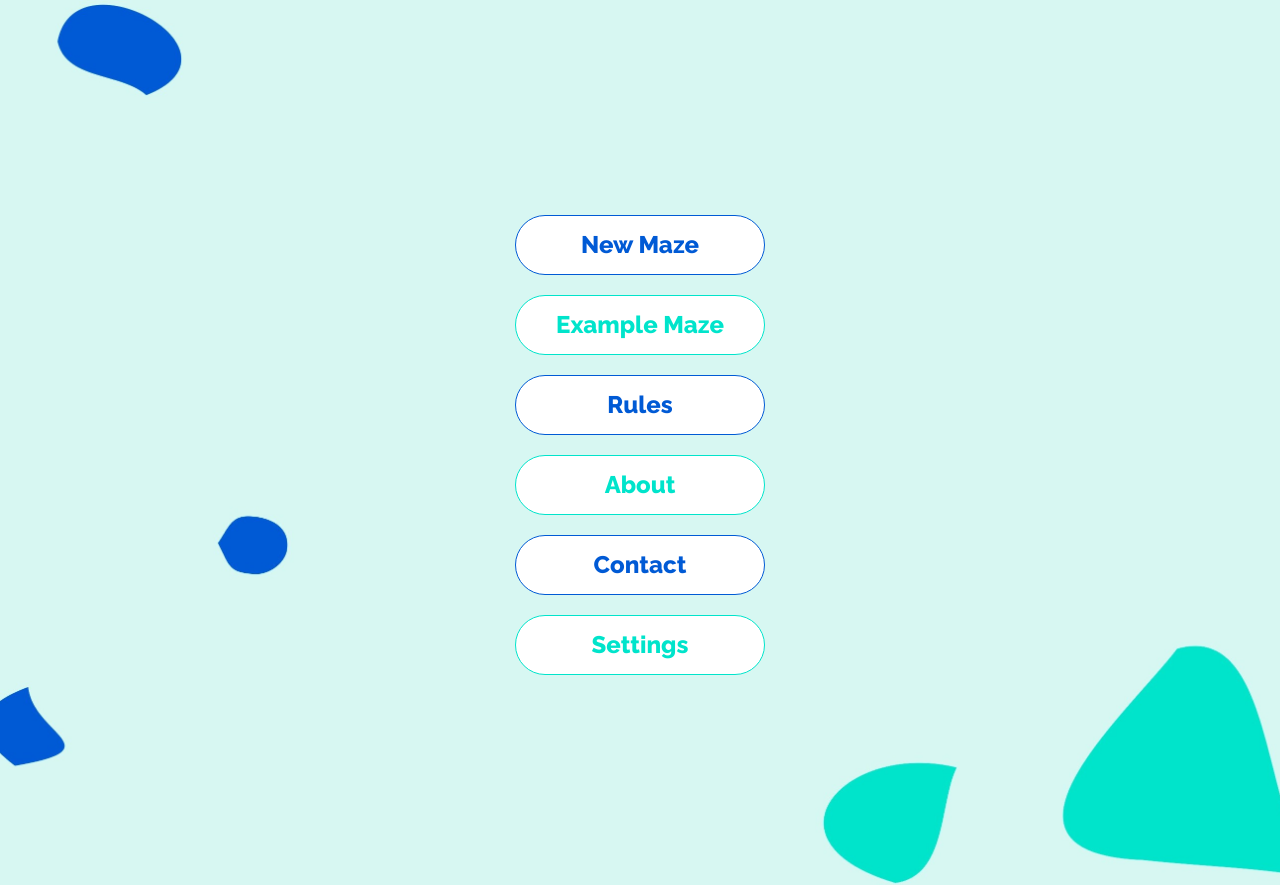
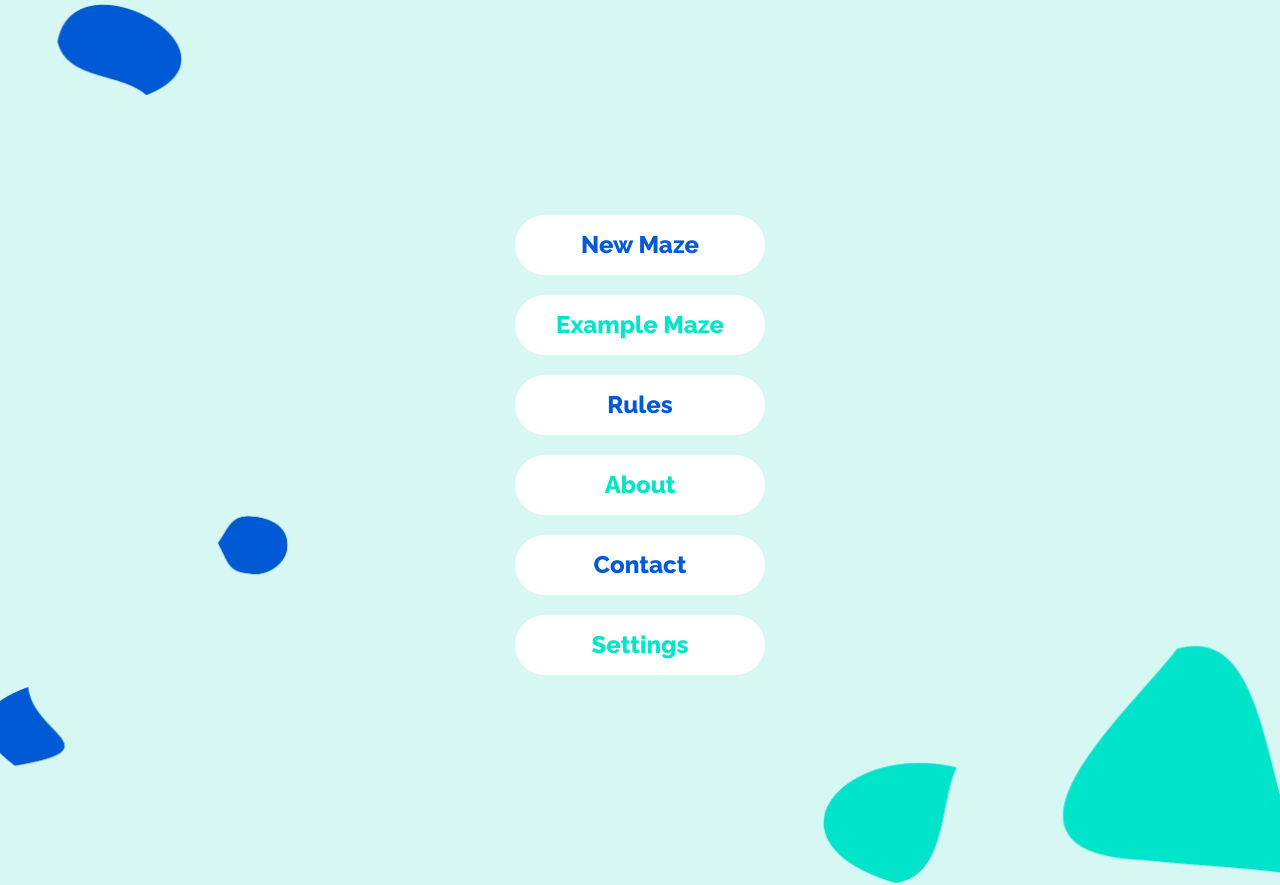
Before and after one commit to bil441/labirent-proje, a Flask app: page /menu in a window 1280 px wide. Run offline with Flask 2, Linux system fonts and the light colour scheme.

Commit message:
refactor

```diff
--- a/static/styles/aboutstyle.css
+++ b/static/styles/aboutstyle.css
@@ -40,7 +40,7 @@ p {
 .button-1 {
     margin-bottom: 10px;
     margin-top: 10px;
-    border: 1px solid #ff6798;
+    border: none;
     border-radius: 30px;
     width: 250px;
     height: 60px;
@@ -65,7 +65,7 @@ p {
 .button-2 {
     margin-bottom: 10px;
     margin-top: 10px;
-    border: 1px solid #7d05e0;
+    border: none;
     border-radius: 30px;
     width: 250px;
     height: 60px;
--- a/static/styles/contactstyle.css
+++ b/static/styles/contactstyle.css
@@ -51,7 +51,7 @@ p {
 .button-1 {
     margin-bottom: 10px;
     margin-top: 100px;
-    border: 1px solid #d4149e;
+    border: none;
     border-radius: 30px;
     width: 250px;
     height: 60px;
--- a/static/styles/examplestyle.css
+++ b/static/styles/examplestyle.css
@@ -35,7 +35,7 @@
 .options-btn {
     margin-bottom: 10px;
     margin-top: 10px;
-    border: 1px solid #74d0e9;
+    border: none;
     border-radius: 30px;
     width: 50%;
     height: 50px;
--- a/static/styles/menustyle.css
+++ b/static/styles/menustyle.css
@@ -26,9 +26,9 @@
 }
 
 .blue-button {
+    border: none;
     margin-bottom: 10px;
     margin-top: 10px;
-    border: 1px solid #005ad5;
     border-radius: 30px;
     width: 250px;
     height: 60px;
@@ -51,9 +51,9 @@
 }
 
 .green-button {
+    border: none;
     margin-bottom: 10px;
     margin-top: 10px;
-    border: 1px solid #00e4cb;
     border-radius: 30px;
     width: 250px;
     height: 60px;
--- a/static/styles/settingsstyle.css
+++ b/static/styles/settingsstyle.css
@@ -17,7 +17,7 @@
 .diff-heading-btn {
     margin-bottom: 10px;
     margin-top: 10px;
-    border: 1px solid #00e2ca;
+    border: none;
     border-radius: 30px;
     width: 315px;
     height: 60px;
```
